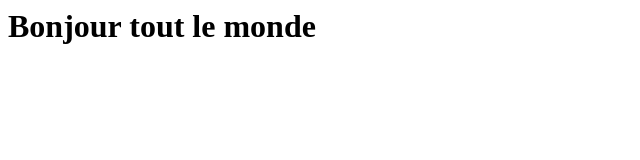
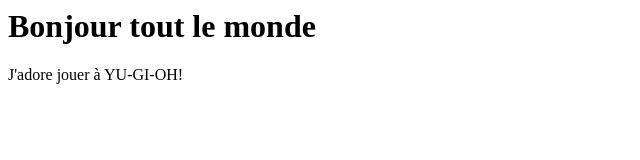
Before and after one commit to Raikaryu/Exercice-individuel, a plain HTML site: page index.html in a window 1280 px wide. Shown: the whole page, without its empty margins (0-640 px from the left). Drawn offline with Linux system fonts and the light colour scheme.

Commit message:
YU-GI-OH!

```diff
--- a/index.html
+++ b/index.html
@@ -1 +1,2 @@
 <h1>Bonjour tout le monde</h1>
+<p>J'adore jouer à YU-GI-OH!</p>
```
